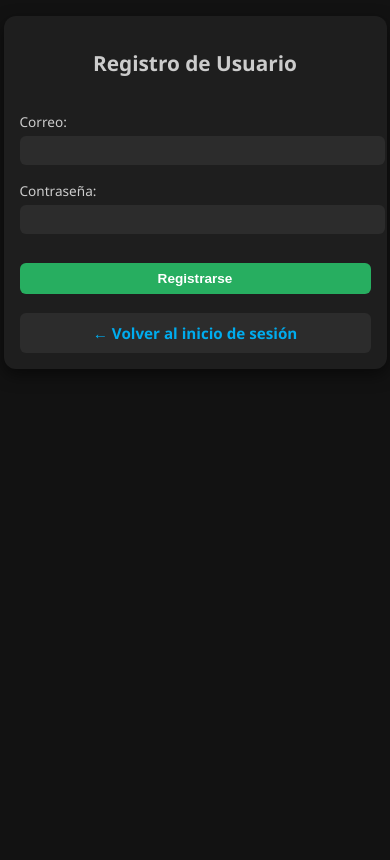
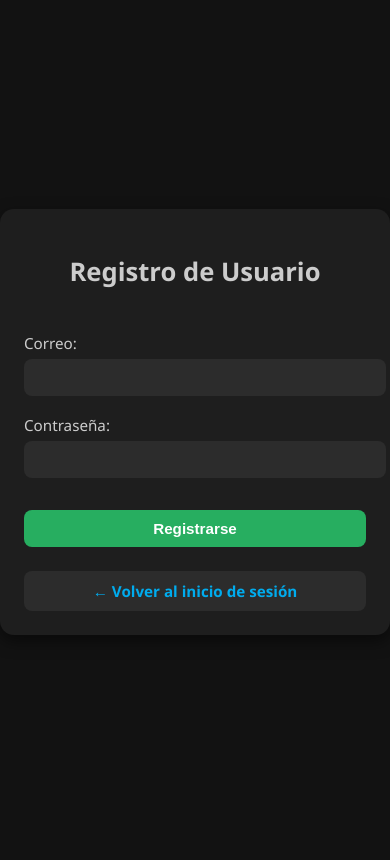
Before and after one commit to tommyXD777/solcuionesJK, a PHP site: page /mvc/registro.php in a window 390 px wide. After the commit the page ends 611 px from the top, so only its background shows below. Run offline with PHP 8.4, Linux system fonts and the light colour scheme.

Commit message:
ajuste css

```diff
--- a/css/registro.css
+++ b/css/registro.css
@@ -6,15 +6,19 @@ body {
     margin: 0;
     padding: 0;
     min-height: 100vh;
+    display: flex; /* Ensure centering */
+    justify-content: center; /* Horizontal centering */
+    align-items: center; /* Vertical centering */
 }
 
 /* Contenedor principal para formularios */
 .registro-container {
-    max-width: 420px;
-    margin: 4rem auto;
+    max-width: 520px; /* Increased width for larger appearance */
+    width: 90%; /* Ensures responsiveness */
+    margin: 4rem auto; /* Centers horizontally, maintains vertical spacing */
     background-color: #1e1e1e;
-    padding: 2rem;
-    border-radius: 12px;
+    padding: 2.5rem; /* Increased padding for larger feel */
+    border-radius: 14px; /* Slightly larger border-radius */
     box-shadow: 0 6px 16px rgba(0, 0, 0, 0.5);
 }
 
@@ -22,8 +26,8 @@ body {
 .registro-container h2 {
     text-align: center;
     color: #ccc;
-    margin-bottom: 1.5rem;
-    font-size: 1.8rem;
+    margin-bottom: 2rem; /* Increased spacing */
+    font-size: 2.2rem; /* Larger font size */
 }
 
 /* Estilos generales del formulario */
@@ -32,11 +36,12 @@ body {
     flex-direction: column;
 }
 
+/* Etiquetas */
 .registro-container label {
-    margin-top: 1rem;
+    margin-top: 1.2rem;
     color: #ccc;
     font-weight: 500;
-    font-size: 1rem;
+    font-size: 1.2rem; /* Larger font size */
 }
 
 /* Campos de entrada */
@@ -44,13 +49,13 @@ body {
 .registro-container input[type="email"],
 .registro-container input[type="password"] {
     width: 100%;
-    padding: 10px;
-    margin-top: 5px;
+    padding: 12px; /* Increased padding */
+    margin-top: 6px;
     border: none;
-    border-radius: 6px;
+    border-radius: 8px; /* Slightly larger border-radius */
     background-color: #2c2c2c;
     color: #f1f1f1;
-    font-size: 1rem;
+    font-size: 1.2rem; /* Larger font size */
 }
 
 .registro-container input:focus {
@@ -61,35 +66,55 @@ body {
 /* Botón de acción */
 .btn-registrar {
     width: 100%;
-    margin-top: 1.8rem;
-    padding: 12px;
+    margin-top: 2rem; /* Increased spacing */
+    padding: 14px; /* Increased padding */
     background-color: #27ae60;
     border: none;
-    border-radius: 6px;
+    border-radius: 8px; /* Slightly larger border-radius */
     font-weight: bold;
     color: white;
     cursor: pointer;
     transition: background-color 0.3s ease;
-    font-size: 1rem;
+    font-size: 1.2rem; /* Larger font size */
 }
 
 .btn-registrar:hover {
     background-color: #219150;
 }
 
+/* Botón de volver */
+.btn-volver {
+    display: block;
+    text-align: center;
+    margin-top: 1.5rem; /* Slightly increased spacing */
+    padding: 12px; /* Increased padding for consistency */
+    background-color: #2c2c2c;
+    border-radius: 8px; /* Matches other buttons */
+    color: #00acee;
+    font-weight: bold;
+    text-decoration: none;
+    transition: background-color 0.3s ease;
+    font-size: 1.2rem; /* Larger font size */
+}
+
+.btn-volver:hover {
+    background-color: #333;
+    text-decoration: underline;
+}
+
 /* Mensajes de estado */
 .mensaje {
     text-align: center;
-    margin: 1rem 0;
+    margin: 1.2rem 0;
     color: #f1c40f;
-    font-size: 0.95rem;
+    font-size: 1.1rem; /* Larger font size */
 }
 
 /* Enlaces adicionales */
 .enlaces-extra {
     text-align: center;
-    margin-top: 1.5rem;
-    font-size: 0.95rem;
+    margin-top: 1.8rem;
+    font-size: 1.1rem; /* Larger font size */
 }
 
 .enlaces-extra a {
@@ -107,77 +132,62 @@ body {
     .registro-container {
         max-width: 90%;
         margin: 2rem auto;
-        padding: 1.5rem;
+        padding: 2rem; /* Adjusted padding */
     }
 
     .registro-container h2 {
-        font-size: 1.5rem;
-        margin-bottom: 1.2rem;
+        font-size: 1.8rem; /* Adjusted for smaller screens */
+        margin-bottom: 1.5rem;
     }
 
     .registro-container label {
-        font-size: 0.9rem;
+        font-size: 1rem;
     }
 
     .registro-container input[type="text"],
     .registro-container input[type="email"],
     .registro-container input[type="password"] {
-        padding: 8px;
-        font-size: 0.9rem;
+        padding: 10px;
+        font-size: 1rem;
     }
 
-    .btn-registrar {
-        padding: 10px;
-        font-size: 0.9rem;
+    .btn-registrar,
+    .btn-volver {
+        padding: 12px;
+        font-size: 1rem;
     }
 
     .mensaje,
     .enlaces-extra {
-        font-size: 0.85rem;
+        font-size: 0.95rem;
     }
 }
 
 @media screen and (max-width: 400px) {
     .registro-container {
-        padding: 1rem;
+        padding: 1.5rem;
         margin: 1rem auto;
     }
 
     .registro-container h2 {
-        font-size: 1.3rem;
+        font-size: 1.6rem;
     }
 
     .registro-container label {
-        font-size: 0.85rem;
+        font-size: 0.95rem;
     }
 
     .registro-container input[type="text"],
     .registro-container input[type="email"],
-    .registro-container input[type="password"] {
-        padding: 7px;
-        font-size: 0.85rem;
+    .registro-container input[type="password"],
+    .btn-registrar,
+    .btn-volver {
+        padding: 10px;
+        font-size: 0.95rem;
     }
 
-    .btn-registrar {
-        padding: 8px;
-        font-size: 0.85rem;
+    .mensaje,
+    .enlaces-extra {
+        font-size: 0.9rem;
     }
 }
-.btn-volver {
-    display: block;
-    text-align: center;
-    margin-top: 1.2rem;
-    padding: 10px;
-    background-color: #2c2c2c;
-    border-radius: 6px;
-    color: #00acee;
-    font-weight: bold;
-    text-decoration: none;
-    transition: background-color 0.3s ease;
-    font-size: 0.95rem;
-}
-
-.btn-volver:hover {
-    background-color: #333;
-    text-decoration: underline;
-}
```
Also changed, not shown: css/carrito.css (+62 -56 lines), css/perfil.css (+92 -19 lines).
